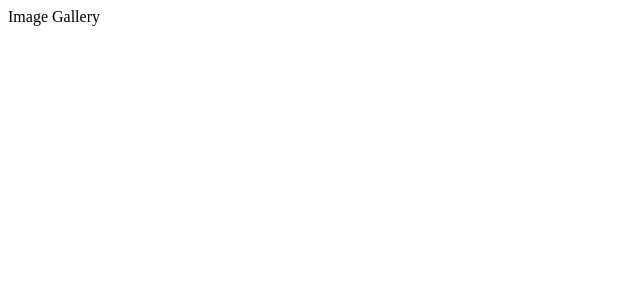
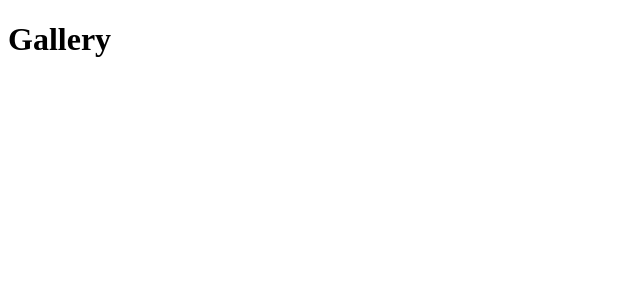
Before and after one commit to Shamonti/react-image-gallery, a React (Vite) app: page / in a window 1280 px wide. Shown: the top 300 px of the page, without its empty margins (0-640 px from the left). Built offline with nearby package versions, Linux system fonts and the light colour scheme.

Commit message:
Created the folder structure for components

```diff
--- a/src/App.jsx
+++ b/src/App.jsx
@@ -1,5 +1,11 @@
+import AppLayout from './ui/AppLayout';
+
 function App() {
-  return <div>Image Gallery</div>;
+  return (
+    <div>
+      <AppLayout />
+    </div>
+  );
 }
 
 export default App;
--- /dev/null
+++ b/src/features/DeleteImages.jsx
@@ -0,0 +1,5 @@
+function DeleteImages() {
+  return <div></div>;
+}
+
+export default DeleteImages;
--- /dev/null
+++ b/src/features/Draggable.jsx
@@ -0,0 +1,5 @@
+function Draggable() {
+  return <div></div>;
+}
+
+export default Draggable;
--- /dev/null
+++ b/src/features/Gallery.jsx
@@ -0,0 +1,5 @@
+function Gallery() {
+  return <div></div>;
+}
+
+export default Gallery;
--- /dev/null
+++ b/src/features/SelectImages.jsx
@@ -0,0 +1,5 @@
+function SelectImages() {
+  return <div></div>;
+}
+
+export default SelectImages;
--- /dev/null
+++ b/src/ui/AppLayout.jsx
@@ -0,0 +1,16 @@
+import Header from './Header';
+import Gallery from '../features/Gallery';
+
+function AppLayout() {
+  return (
+    <div>
+      <Header />
+
+      <main>
+        <Gallery />
+      </main>
+    </div>
+  );
+}
+
+export default AppLayout;
--- /dev/null
+++ b/src/ui/Button.jsx
@@ -0,0 +1,5 @@
+function Button() {
+  return <button disabled={false}>Delete</button>;
+}
+
+export default Button;
--- /dev/null
+++ b/src/ui/Header.jsx
@@ -0,0 +1,9 @@
+function Header() {
+  return (
+    <div>
+      <h1>Gallery</h1>
+    </div>
+  );
+}
+
+export default Header;
```
